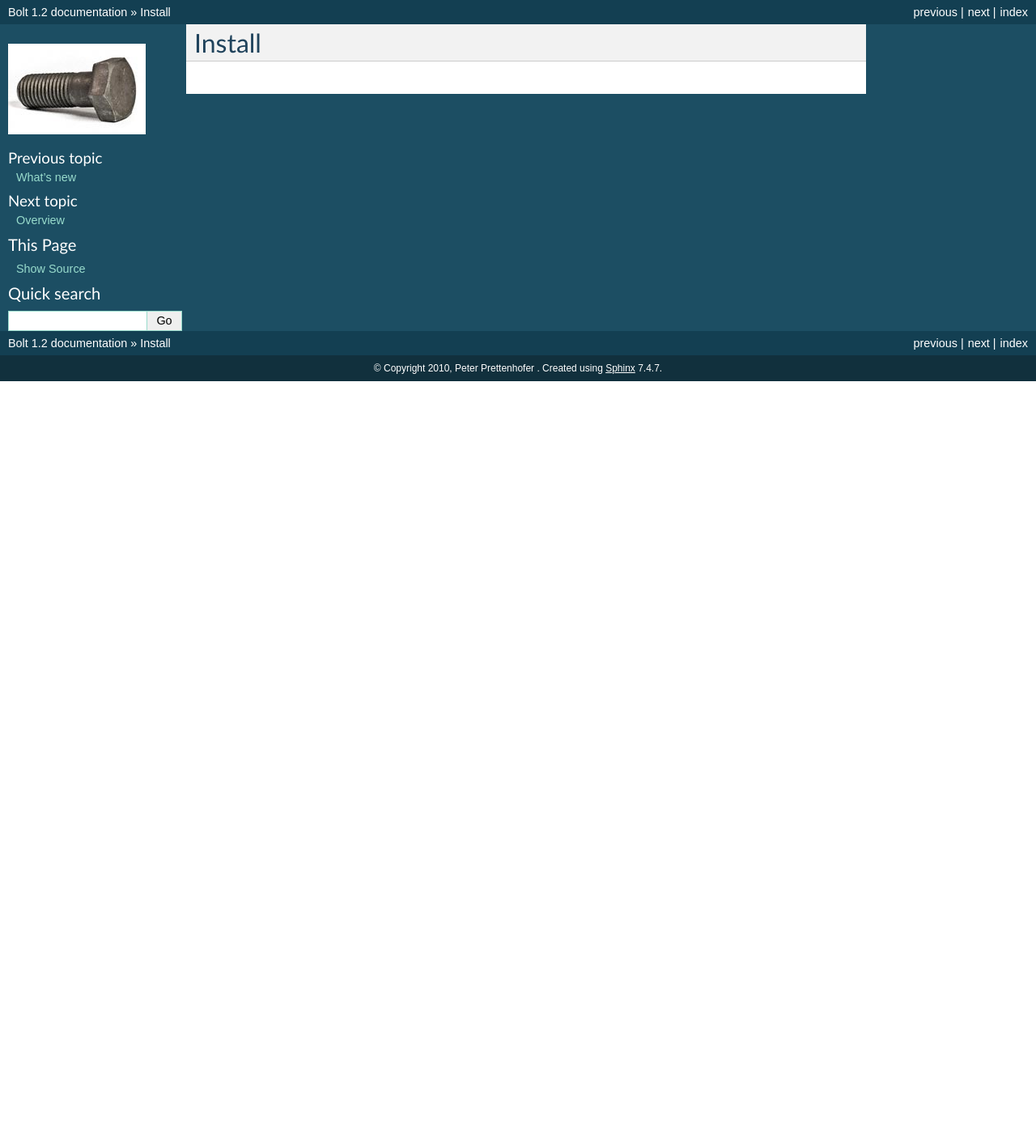
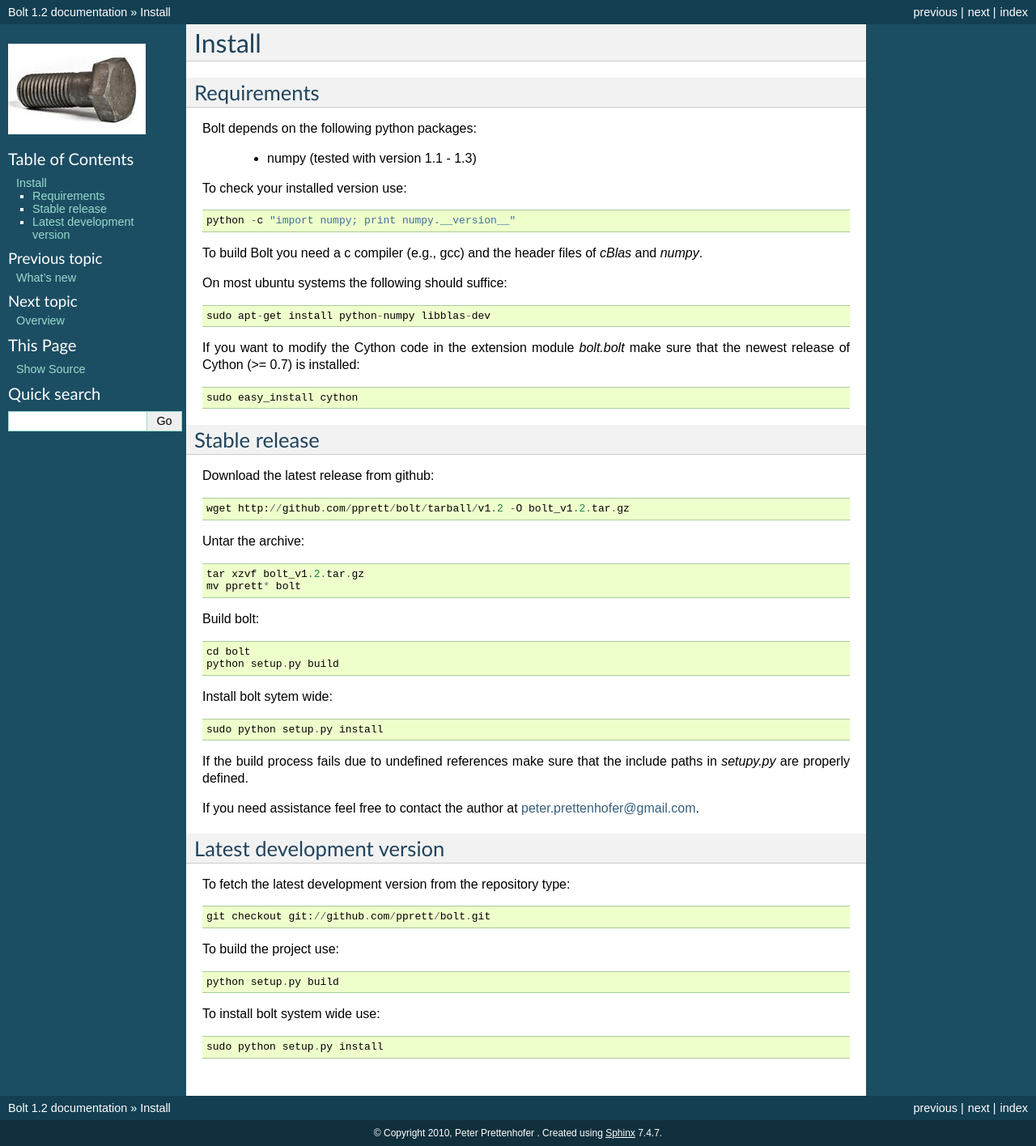
Before and after one commit to pprett/bolt, a Sphinx documentation site: the page built from doc/install.rst, in a window 1280 px wide. Shown: the whole page at 81% size. Built offline with Sphinx 7.4.7, drawn with Linux system fonts in a browser that asks for light colours; formulas are drawn with MathJax 3; the version number is read from the project's files by our own code; before the commit the page ends 900 px from its top, so only the background shows below that.

Commit message:
install documentation written. version set to 1.2

```diff
--- a/bolt/__init__.py
+++ b/bolt/__init__.py
@@ -45,6 +45,8 @@ from model import LinearModel
 from eval import errorrate
 
 version = "1.2"
+
+__version__ = version
 
 def writePredictions(lm,ds,pfile):
     """Write model predictions to file.
--- a/doc/conf.py
+++ b/doc/conf.py
@@ -51,9 +51,9 @@ copyright = u'2010, Peter Prettenhofer '
 # built documents.
 #
 # The short X.Y version.
-version = '1'
+version = bolt.__version__
 # The full version, including alpha/beta/rc tags.
-release = '1.2'
+release = bolt.__version__
 
 # The language for content autogenerated by Sphinx. Refer to documentation
 # for a list of supported languages.
--- a/doc/install.rst
+++ b/doc/install.rst
@@ -2,3 +2,64 @@
 
 Install
 =======
+
+Requirements
+------------
+
+Bolt depends on the following python packages:
+
+  * numpy (tested with version 1.1 - 1.3)
+
+To check your installed version use::
+
+  python -c "import numpy; print numpy.__version__"
+
+To build Bolt you need a c compiler (e.g., gcc) and the header files of `cBlas` and `numpy`.
+
+On most ubuntu systems the following should suffice::
+
+  sudo apt-get install python-numpy libblas-dev
+
+If you want to modify the Cython code in the extension module `bolt.bolt` make sure that the newest release of Cython (>= 0.7) is installed::
+
+  sudo easy_install cython
+
+Stable release
+--------------
+
+Download the latest release from github::
+
+  wget http://github.com/pprett/bolt/tarball/v1.2 -O bolt_v1.2.tar.gz
+
+Untar the archive::
+
+  tar xzvf bolt_v1.2.tar.gz
+  mv pprett* bolt
+
+Build bolt::
+
+  cd bolt
+  python setup.py build
+
+Install bolt sytem wide::
+
+  sudo python setup.py install
+
+If the build process fails due to undefined references make sure that the include paths in `setupy.py` are properly defined.
+
+If you need assistance feel free to contact the author at peter.prettenhofer@gmail.com.
+
+Latest development version
+--------------------------
+
+To fetch the latest development version from the repository type::
+
+  git checkout git://github.com/pprett/bolt.git
+
+To build the project use::
+
+  python setup.py build
+
+To install bolt system wide use::
+
+  sudo python setup.py install
--- a/setup.py
+++ b/setup.py
@@ -14,7 +14,7 @@ setup(
                              library_dirs=['/usr/lib','/usr/local/lib',],
                              libraries=["cblas"],
                              extra_compile_args=["-O3","-g"],)],
-    version = "1.0",
+    version = "1.2",
     description="Bolt Online Learning Toolbox",
     author='Peter Prettenhofer',
     author_email='peter.prettenhofer@gmail.com',
```
Also changed, not shown: doc/index.rst (+5 -2 lines).
